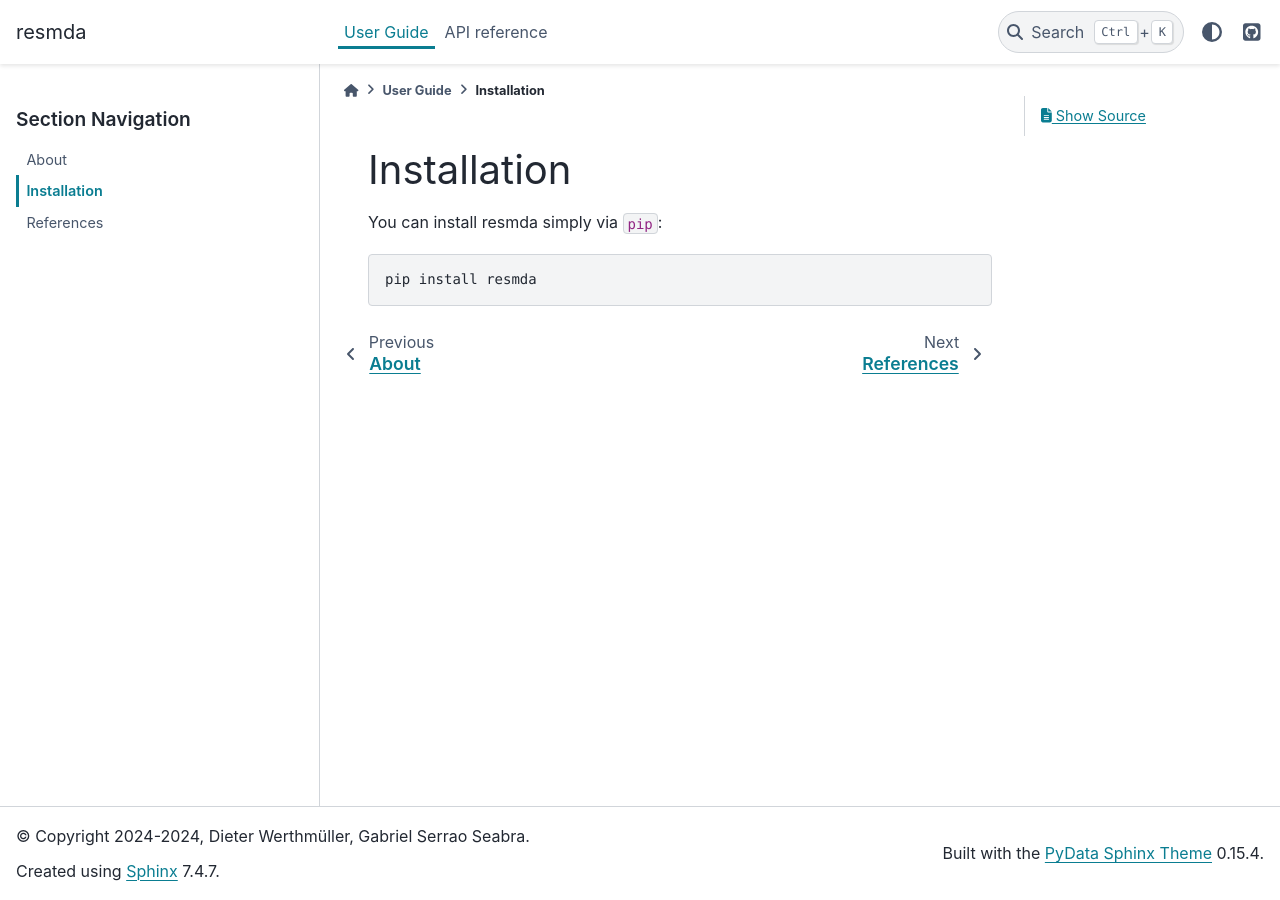
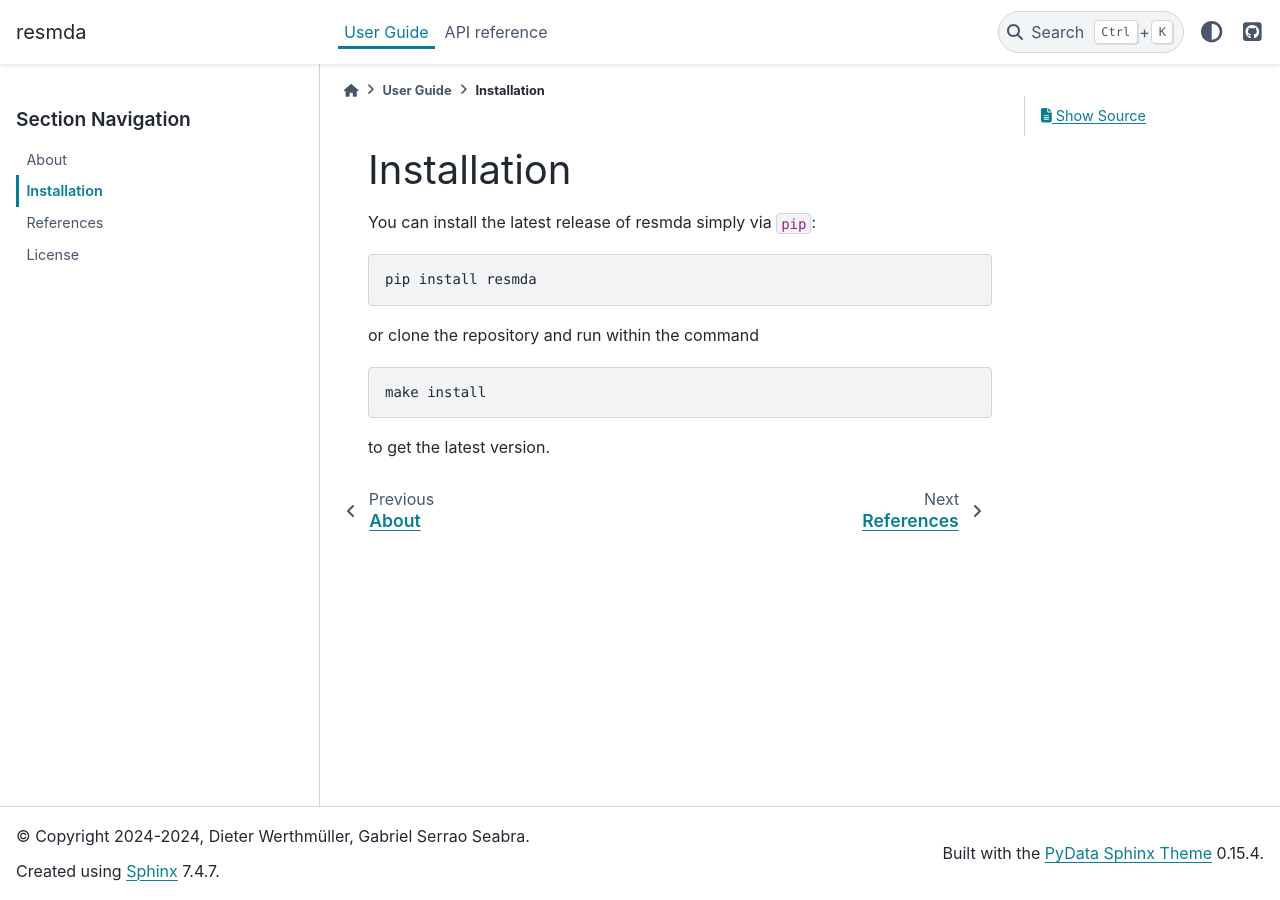
Before and after one commit to tuda-geo/resmda, a Sphinx documentation site: the page built from docs/manual/installation.rst, in a window 1280 px wide. Built offline with Sphinx 7.4.7 and the PyData theme 0.15.4, drawn with Linux system fonts in a browser that asks for light colours; pages that are not in the unit, such as notebooks, are missing from menus; the version number could not be read and is left out.

Commit message:
Localization II (#7)

```diff
--- /dev/null
+++ b/docs/_static/style.css
@@ -0,0 +1,33 @@
+/* "emsig"-colours
+ blue         : #447fc1
+ blue-lighter : #61a2d8
+ blue-darker  : #285985
+ red          : #ef413d
+*/
+
+/* Button colours */
+
+.sd-btn-info {
+  font-weight: bold;
+  background: #447fc1 !important;
+  border-color: #447fc1 !important;
+}
+
+.sd-btn-info:hover {
+  background: #ef413d !important;
+  border-color: #ef413d !important;
+}
+
+/* Card headers */
+.sd-card-header {
+  font-size: var(--pst-font-size-h5);
+  font-weight: bold;
+  padding: 1rem 2rem;
+  text-align: center;
+}
+
+/* fa stuff */
+.fa {
+  margin: 0 1rem 0 0;
+  color: #ef413d;
+}
--- a/docs/conf.py
+++ b/docs/conf.py
@@ -102,6 +102,7 @@ html_theme_options = {
     "logo": {
         "text": "resmda",
     },
+    'navigation_with_keys': True,
     "github_url": "https://github.com/tuda-geo/resmda",
     # "use_edit_page_button": True,
 }
@@ -116,3 +117,8 @@ html_context = {
 html_use_modindex = True
 html_file_suffix = '.html'
 htmlhelp_basename = 'resmda'
+html_css_files = [
+    "style.css",
+    "https://cdnjs.cloudflare.com/ajax/libs/font-awesome/4.7.0/" +
+    "css/font-awesome.min.css"
+]
--- a/docs/manual/about.rst
+++ b/docs/manual/about.rst
@@ -4,8 +4,11 @@ About
 A simple 2D reservoir simulator and a straight-forward implementation of the
 basic *Ensemble Smoother with Multiple Data Assimilation* (ES-MDA) algorithm.
 
+.. _esmda:
+
 ES-MDA
 ------
+
 
 In the following an introduction to the ES-MDA (Ensemble Smoother with Multiple
 Data Assimilation) algorithm following [EmRe13]_:
--- a/docs/manual/index.rst
+++ b/docs/manual/index.rst
@@ -16,3 +16,4 @@ User Guide
    about
    installation
    references
+   license
--- a/docs/manual/installation.rst
+++ b/docs/manual/installation.rst
@@ -1,8 +1,16 @@
 Installation
 ============
 
-You can install resmda simply via ``pip``:
+You can install the latest release of resmda simply via ``pip``:
 
 .. code-block:: console
 
    pip install resmda
+
+or clone the repository and run within the command
+
+.. code-block:: console
+
+   make install
+
+to get the latest version.
--- a/resmda/__init__.py
+++ b/resmda/__init__.py
@@ -20,9 +20,13 @@ from resmda.data_assimilation import esmda, build_localization_matrix
 from resmda.reservoir_simulator import Simulator, RandomPermeability
 
 
+# Initialize a random number generator.
+rng = utils.rng()
+
+
 __all__ = ['reservoir_simulator', 'data_assimilation', 'utils',
            'Simulator', 'RandomPermeability',
            'esmda', 'build_localization_matrix',
-           'Report']
+           'rng', 'Report']
 
 __version__ = utils.__version__
```
Also changed, not shown: docs/index.rst (+58 -6 lines), docs/manual/license.rst (added, +33 -0 lines), examples/README.rst, 4 other files.
